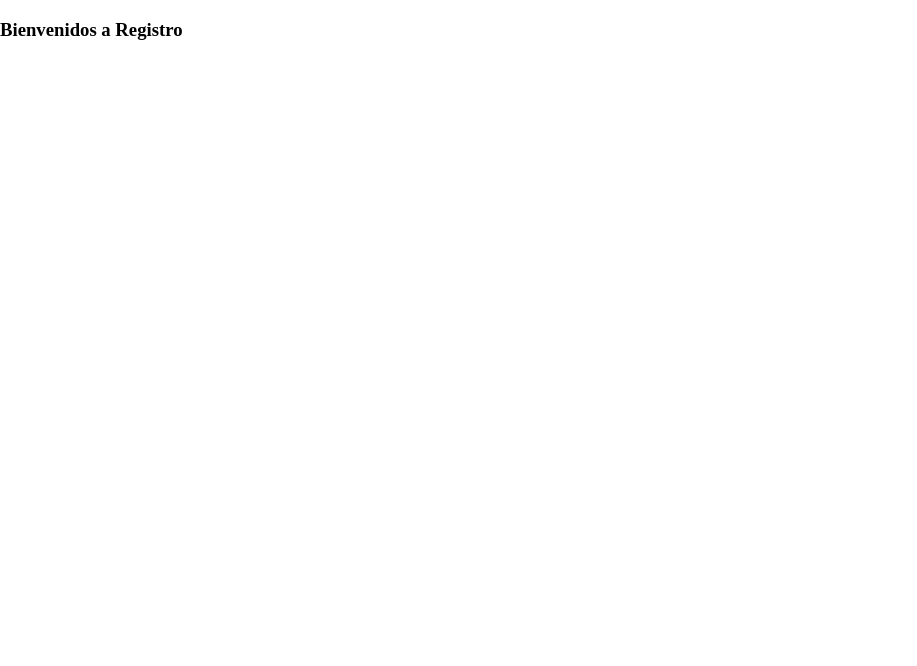
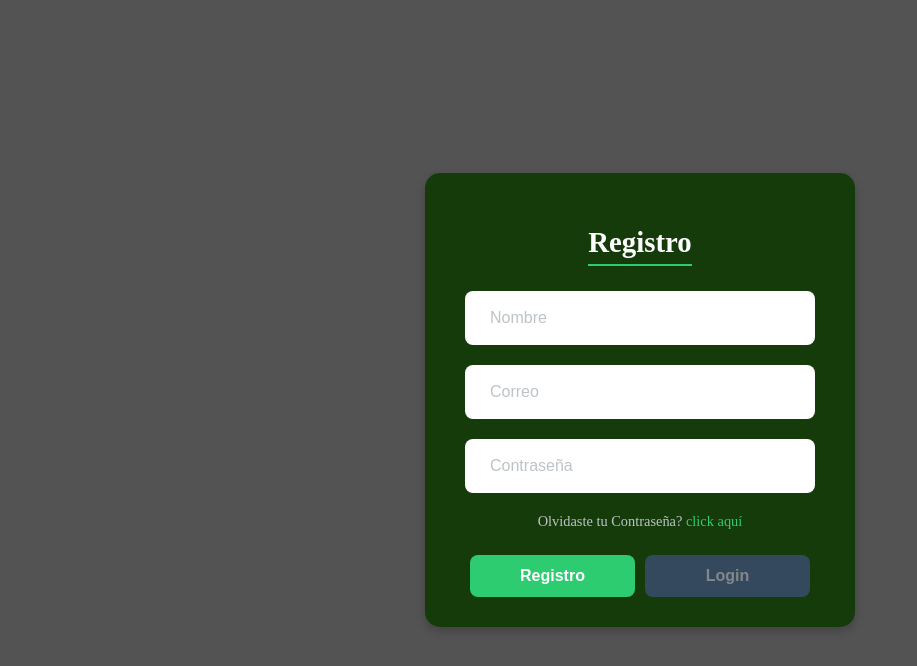
Before and after one commit to Maurooguev/Strongly-ecommerce-frontend, a React (Vite) app in the folder client/: page /register in a window 1280 px wide. Shown: the top 666 px of the page, without its empty margins (0-917 px from the left). Built offline with nearby package versions, Linux system fonts and the light colour scheme.

Commit message:
Agregado el Registro y Login (FALTA VERIFICARLO CON DB)

```diff
--- a/client/src/App.jsx
+++ b/client/src/App.jsx
@@ -3,7 +3,7 @@ import MainLayout from "./views/Layout/MainLayout";
 import Offers from "./views/Offers";
 import Contact from "./views/Contact";
 import Products from "./views/Products";
-import Register from "./views/Register";
+import Register from "./views/Register/Register.jsx";
 
 import "./App.css";
 import { Routes, Route  } from "react-router-dom";
--- a/client/src/views/Navbar/Navbar.css
+++ b/client/src/views/Navbar/Navbar.css
@@ -28,7 +28,7 @@
 }
 
 .navbar-menu a {
-  color: rgb(22, 59, 11);
+  color: #163b0b;
   text-decoration: none;
   font-size: 1.1rem;
   transition: color 0.3s ease;
--- a/client/src/views/Register.jsx
+++ /dev/null
@@ -1,9 +0,0 @@
-const Register =() => {
-    return(
-        <div>
-            <h3>Bienvenidos a Registro</h3>
-        </div>
-    )
-}
-
-export default Register;
--- /dev/null
+++ b/client/src/views/Register/Register.css
@@ -0,0 +1,125 @@
+
+
+/* Contenedor de la página: Centra el formulario */
+.register-page-container {
+    display: flex;
+    justify-content: center;
+    align-items: center;
+
+    min-height: 100vh;
+    background-color: #535353; /*FONDO DE ATRAS*/
+}
+
+/* La tarjeta principal del formulario */
+.form-box {
+    background-color: #163b0b;
+    padding: 30px 40px;
+    border-radius: 15px;
+    box-shadow: 0 4px 10px rgba(0, 0, 0, 0.2);
+    width: 350px;
+    text-align: center;
+}
+
+/* Título */
+.form-box h2 {
+    color: white;
+    margin-bottom: 25px;
+    font-weight: 600;
+    font-size: 1.8em;
+    border-bottom: 2px solid #2ecc71; /* Línea verde debajo del título */
+    display: inline-block;
+    padding-bottom: 5px;
+}
+
+/* Grupos de entrada */
+.input-group {
+    display: flex;
+    align-items: center;
+    background-color: #ffffff; /* Fondo de campo ligeramente más claro que el fondo de la caja */
+    border-radius: 8px;
+    margin-bottom: 20px;
+    padding: 10px 15px;
+    box-sizing: border-box;
+}
+
+.input-group input {
+    border: none;
+    background: transparent;
+    color: rgb(0, 0, 0);
+    padding: 8px 10px;
+    width: 100%;
+    outline: none; /* Quita el borde de enfoque por defecto */
+    font-size: 1em;
+}
+
+/* Iconos (si los usas) */
+.input-group .icon {
+    color: #2ecc71; /* Color verde para los íconos */
+    margin-right: 10px;
+    font-size: 1.2em;
+}
+
+/* Placeholder de entrada */
+.input-group input::placeholder {
+    color: #bdc3c7;
+}
+
+/* Enlace "Olvidaste tu Contraseña" */
+.forgot-password {
+    font-size: 0.9em;
+    color: #bdc3c7;
+    margin-bottom: 25px;
+}
+
+.forgot-password a {
+    color: #2ecc71; /* Color verde para el enlace */
+    text-decoration: none;
+}
+
+.forgot-password a:hover {
+    text-decoration: underline;
+}
+
+/* Grupos de botones */
+.button-group {
+    display: flex;
+    justify-content: space-between;
+}
+
+.btn {
+    padding: 12px 25px;
+    border: none;
+    border-radius: 8px;
+    cursor: pointer;
+    font-size: 1em;
+    font-weight: bold;
+    transition: background-color 0.3s ease, color 0.3s ease;
+    flex: 1; /* Ocupa igual espacio */
+    margin: 0 5px;
+}
+
+/* Estilo para el botón de registro ACTIVO (verde) */
+.btn-register-active {
+    background-color: #2ecc71;
+    color: white;
+}
+.btn-register-active:hover {
+    background-color: #27ae60;
+
+}
+
+/* Estilo para el botón de login ACTIVO (blanco) */
+.btn-login-active {
+    background-color: #2ecc71;
+    color: white;
+    border: 1px solid #bdc3c7;
+}
+.btn-login-active:hover {
+    background-color: #f0f0f0;
+}
+
+/* Estilo para el botón INACTIVO (simula el cambio de foco si no se usara el 'onClick') */
+.btn-inactive {
+    background-color: #34495e; /* Oscuro, se puede cambiar para que simule inactividad */
+    color: #82878a;
+}
--- /dev/null
+++ b/client/src/views/Register/Register.jsx
@@ -0,0 +1,112 @@
+import React, { useState } from 'react';
+// Importa el CSS específico para este formulario (lo crearemos después)
+import './Register.css';
+// Importa íconos (si estás usando una librería como react-icons)
+// Si no usas react-icons, puedes usar imágenes SVG o simplemente no poner los íconos por ahora.
+// import { FaUser, FaEnvelope, FaLock } from 'react-icons/fa'; // Ejemplo de react-icons
+
+const Register = () => {
+    // 1. Estados para almacenar los datos del formulario
+    const [name, setName] = useState('');
+    const [email, setEmail] = useState('');
+    const [password, setPassword] = useState('');
+    const [isLogin, setIsLogin] = useState(false); // Estado para alternar entre Registro y Login
+
+    // 2. Función para manejar el envío del formulario
+    const handleSubmit = (e) => {
+        e.preventDefault(); // Previene el comportamiento por defecto de recarga
+
+        if (isLogin) {
+            console.log('Intento de Login:', { email, password });
+            // Aquí iría la llamada a tu API para iniciar sesión
+            alert('Lógica de Login simulada. Datos en consola.');
+        } else {
+            // Validación simple
+            if (!name || !email || !password) {
+                alert('Por favor, completa todos los campos.');
+                return;
+            }
+            console.log('Intento de Registro:', { name, email, password });
+            // Aquí iría la llamada a tu API para registrar el usuario
+            alert('Lógica de Registro simulada. Datos en consola.');
+        }
+
+        // Después de un registro/login exitoso, redirigirías al usuario
+        // Por ejemplo: history.push('/home');
+    };
+
+    return (
+        // 3. Contenedor principal para el formulario (con los estilos oscuros)
+        <div className="register-page-container">
+            <form className="form-box" onSubmit={handleSubmit}>
+                <h2>{isLogin ? 'Login' : 'Registro'}</h2>
+
+                {/* 4. Campo de Nombre (Solo visible en la vista de Registro) */}
+                {!isLogin && (
+                    <div className="input-group">
+                        {/* <FaUser className="icon" /> */}
+                        <input
+                            type="text"
+                            placeholder="Nombre"
+                            value={name}
+                            onChange={(e) => setName(e.target.value)}
+                            required={!isLogin}
+                        />
+                    </div>
+                )}
+
+                {/* 5. Campo de Correo */}
+                <div className="input-group">
+                    {/* <FaEnvelope className="icon" /> */}
+                    <input
+                        type="email"
+                        placeholder="Correo"
+                        value={email}
+                        onChange={(e) => setEmail(e.target.value)}
+                        required
+                    />
+                </div>
+
+                {/* 6. Campo de Contraseña */}
+                <div className="input-group">
+                    {/* <FaLock className="icon" /> */}
+                    <input
+                        type="password"
+                        placeholder="Contraseña"
+                        value={password}
+                        onChange={(e) => setPassword(e.target.value)}
+                        required
+                    />
+                </div>
+
+                {/* 7. Enlace de "Olvidaste tu Contraseña" */}
+                <p className="forgot-password">
+                    Olvidaste tu Contraseña? <a href="#">click aquí</a>
+                </p>
+
+                {/* 8. Botones de acción */}
+                <div className="button-group">
+                    {/* Botón de Registro (Visible en Registro y Login) */}
+                    <button
+                        type="submit"
+                        className={`btn ${!isLogin ? 'btn-register-active' : 'btn-inactive'}`}
+                        onClick={() => setIsLogin(false)}
+                    >
+                        Registro
+                    </button>
+
+                    {/* Botón de Login (Visible en Registro y Login) */}
+                    <button
+                        type="submit"
+                        className={`btn ${isLogin ? 'btn-login-active' : 'btn-inactive'}`}
+                        onClick={() => setIsLogin(true)}
+                    >
+                        Login
+                    </button>
+                </div>
+            </form>
+        </div>
+    );
+};
+
+export default Register;
```
